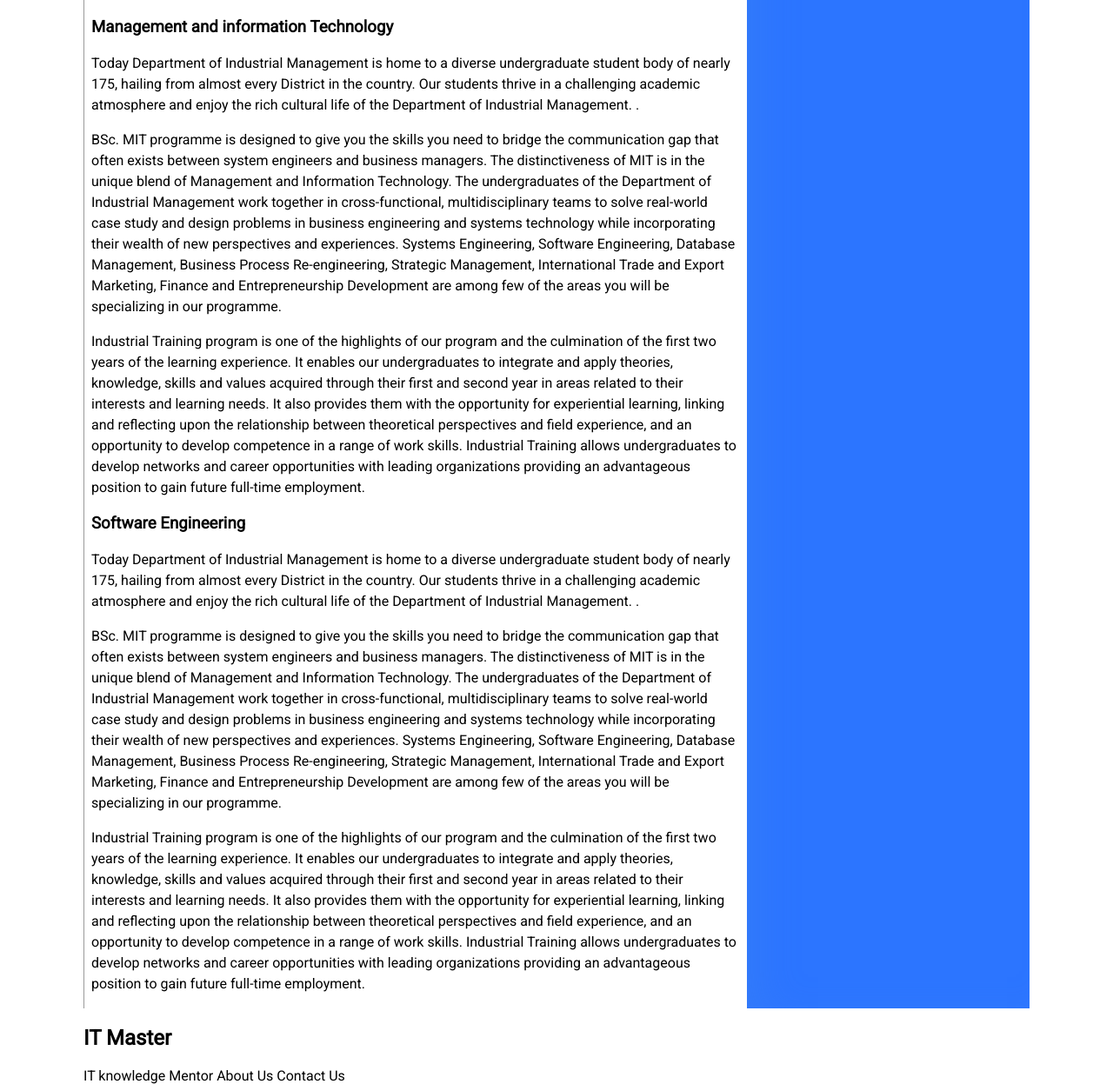
After one commit to Abijan97/INCO-Project-, a PHP site: page /kelaniya.html in a window 1280 px wide. The commit adds this page. Shown: the part 847-2094 px from the top of the page at 87% size. Run offline with PHP 8.4, Linux system fonts and the light colour scheme; some libraries are stand-ins or nearby versions.

Commit message:
added kelaniya page-template for university courses

```diff
--- /dev/null
+++ b/content/kelaniya.html
@@ -0,0 +1,99 @@
+<!DOCTYPE html>
+<html lang="en">
+
+<head>
+  <meta charset="UTF-8">
+  <meta name="viewport" content="width=device-width, initial-scale=1.0">
+  <meta http-equiv="X-UA-Compatible" content="ie=edge">
+  <link rel="stylesheet" href="https://use.fontawesome.com/releases/v5.1.0/css/all.css" integrity="sha384-lKuwvrZot6UHsBSfcMvOkWwlCMgc0TaWr+30HWe3a4ltaBwTZhyTEggF5tJv8tbt"
+    crossorigin="anonymous">
+  <link href="https://fonts.googleapis.com/css?family=Roboto|Roboto+Condensed|Roboto+Slab" rel="stylesheet">
+  <link rel="stylesheet" href="style.css">
+  <link rel="stylesheet" href="../styles.css">
+  <title>University of Kelaniya</title>
+</head>
+
+<body>
+    <div class="wrapper">
+        <div class="nav">
+            <div class="logo">
+                <h4><a href="../homepage.html">DOTTECH</a></h4>
+            </div>
+            <div class="links">
+                <a href="/learn.html" class="mainlink">IT knowledge</a>
+                <a href="#" class="mainlink">Mentor</a>
+                <a href="/Contact Us/contact.html">Contact us</a>
+                <a href="/Sliding-Sign-In-Sign-Up-Form-master/sign.html">Sign In</a>
+
+            </div>
+            </div>
+
+
+
+
+  <main>
+
+    <h2 class="page-heading">University of Kelaniya</h2>
+    <div id="post-container">
+      <section id="blogpost">
+        <div class="card">
+          <div class="card-image">
+            <img src="../images/kelaniya university.jpg" alt="Card Image">
+          </div>
+          <div class="card-description">
+            <h3>Management and information Technology</h3>
+            <p>Today Department of Industrial Management is home to a diverse undergraduate student body of nearly 175, hailing from almost every District in the country. Our students thrive in a challenging academic atmosphere and enjoy the rich cultural life of the Department of Industrial Management. .</p>
+            <p>BSc. MIT programme is designed to give you the skills you need to bridge the communication gap that often exists between system engineers and business managers. The distinctiveness of MIT is in the unique blend of Management and Information Technology. The undergraduates of the Department of Industrial Management work together in cross-functional, multidisciplinary teams to solve real-world case study and design problems in business engineering and systems technology while incorporating their wealth of new perspectives and experiences. Systems Engineering, Software Engineering, Database Management, Business Process Re-engineering, Strategic Management, International Trade and Export Marketing, Finance and Entrepreneurship Development are among few of the areas you will be specializing in our programme.
+            </p>
+            <p>Industrial Training program is one of the highlights of our program and the culmination of the first two years of the learning experience. It enables our undergraduates to integrate and apply theories, knowledge, skills and values acquired through their first and second year in areas related to their interests and learning needs. It also provides them with the opportunity for experiential learning, linking and reflecting upon the relationship between theoretical perspectives and field experience, and an opportunity to develop competence in a range of work skills. Industrial Training allows undergraduates to develop networks and career opportunities with leading organizations providing an advantageous position to gain future full-time employment.
+            </p>
+          </div>
+          <div class="card-description">
+            <h3>Software Engineering</h3>
+            <p>Today Department of Industrial Management is home to a diverse undergraduate student body of nearly 175, hailing from almost every District in the country. Our students thrive in a challenging academic atmosphere and enjoy the rich cultural life of the Department of Industrial Management. .</p>
+            <p>BSc. MIT programme is designed to give you the skills you need to bridge the communication gap that often exists between system engineers and business managers. The distinctiveness of MIT is in the unique blend of Management and Information Technology. The undergraduates of the Department of Industrial Management work together in cross-functional, multidisciplinary teams to solve real-world case study and design problems in business engineering and systems technology while incorporating their wealth of new perspectives and experiences. Systems Engineering, Software Engineering, Database Management, Business Process Re-engineering, Strategic Management, International Trade and Export Marketing, Finance and Entrepreneurship Development are among few of the areas you will be specializing in our programme.
+            </p>
+            <p>Industrial Training program is one of the highlights of our program and the culmination of the first two years of the learning experience. It enables our undergraduates to integrate and apply theories, knowledge, skills and values acquired through their first and second year in areas related to their interests and learning needs. It also provides them with the opportunity for experiential learning, linking and reflecting upon the relationship between theoretical perspectives and field experience, and an opportunity to develop competence in a range of work skills. Industrial Training allows undergraduates to develop networks and career opportunities with leading organizations providing an advantageous position to gain future full-time employment.
+            </p>
+          </div>
+        </div>
+
+      </section>
+
+      <aside id="sidebar">
+        <h3>Mentors</h3>
+        <div class="mentor">
+
+        <p>Thilina Dananjaya</p>
+        <p>contact : <a href="">0767892368</a></p>
+        <p>Email : <a href="">tsdananjaya@gmail.com</a></p>
+        <p>Degree-MIT</p>
+        </div>
+         <div class="mentor">
+
+        <p>Hasani Wijeweera</p>
+        <p>contact : <a href="">0767892368</a></p>
+        <p>Email : <a href="">hasaniwijeweera@gmail.com</a></p>
+        <p>Degree-MIT</p>
+        </div>
+      </aside>
+    </div>
+    <div class="footer">
+        <h2>IT Master</h2>
+        <div class="footerlinks">
+            <a href="#">IT knowledge</a>
+            <a href="">Mentor</a>
+            <a href="">About Us</a>
+            <a href="">Contact Us</a>
+
+
+        </div>
+    </div>
+
+
+  </main>
+
+  <script src="main.js"></script>
+</body>
+
+</html>
--- a/content/style.css
+++ b/content/style.css
@@ -115,7 +115,7 @@ nav a {
 
 nav a:hover {
   text-decoration: none;
-  color: rgba(12, 94, 216, 0.8);
+  color: #2c75ff;
 }
 
 nav ul {
@@ -225,7 +225,7 @@ section {
 
 .section-heading:hover {
   padding: 4px 48px;
-  background: rgba(12, 94, 216, 0.8);
+  background: #2c75ff;
 }
 
 /* Section Source */
@@ -280,7 +280,7 @@ section {
 }
 
 .btn-readmore:hover {
-  background: rgba(12, 94, 216, 0.8);
+  background: #2c75ff;
   text-decoration: none;
   padding: 8px 64px 8px 24px;
   color: white;
@@ -364,7 +364,7 @@ footer #social-media-footer ul li:hover a .fa-github {
 
 .page-heading:hover {
   padding: 4px 48px;
-  background: rgba(12, 94, 216, 0.8);
+  background: #2c75ff;
 }
 
 .card-meta {
@@ -422,11 +422,24 @@ footer #social-media-footer ul li:hover a .fa-github {
 /* Sidebar */
 
 #sidebar {
-  background: #333;
+  background: #2c75ff;
   flex: 1;
   padding: 8px 16px;
+
   color: white;
-  box-shadow: inset 27px 0 51px -18px rgba(0, 0, 0, 0.75);
+  box-shadow: inset 27px 0 51px -18px rgba(73, 143, 235, 0.281);
+}
+.mentor {
+  background-color: cornflowerblue;
+  flex: 1;
+  padding: 8px 16px;
+  border-radius: 10px;
+  transition: all 0.4s;
+  margin-top: 8px;
+}
+.mentor:hover {
+  padding: 11px 18px;
+  background-color: rgba(13, 106, 160, 0.705);
 }
 
 /* Comments section */
```
Also changed, not shown: content/about.html (deleted, +0 -158 lines), images/kelaniya university.jpg (added).
